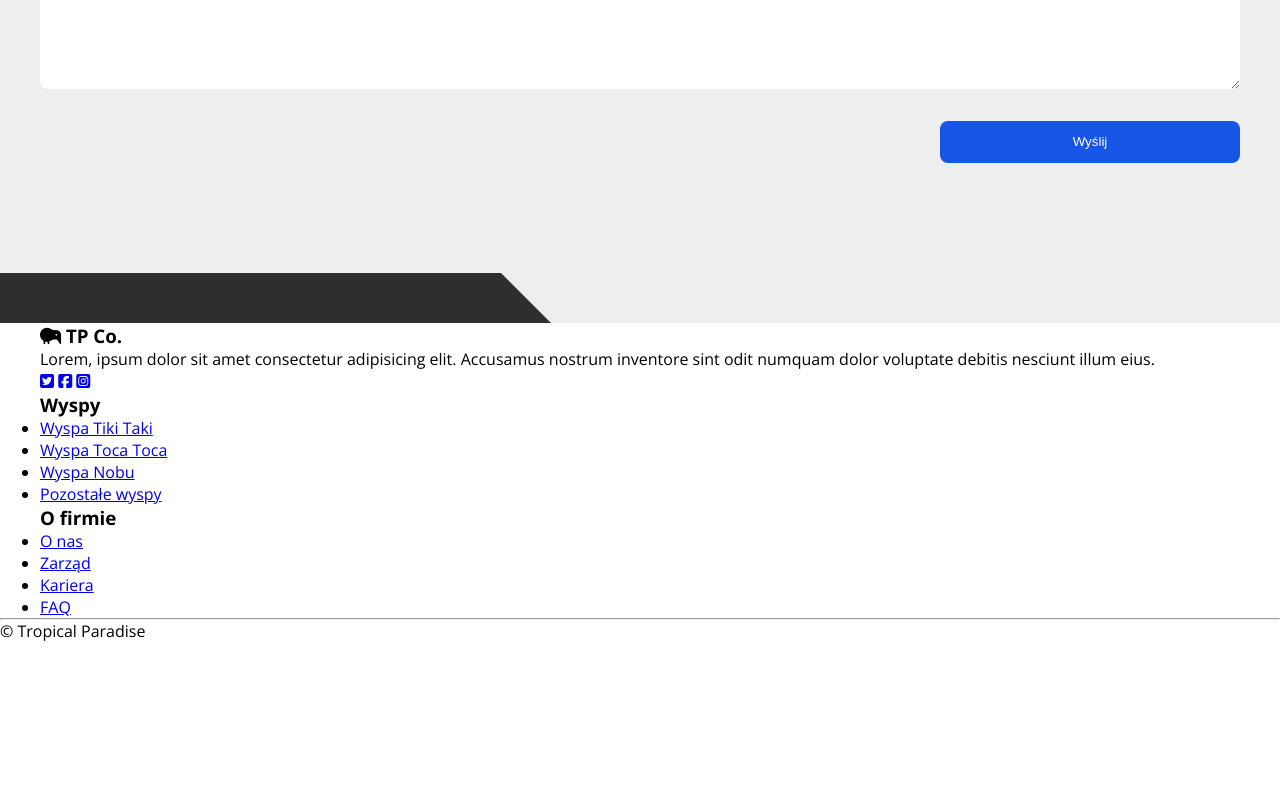
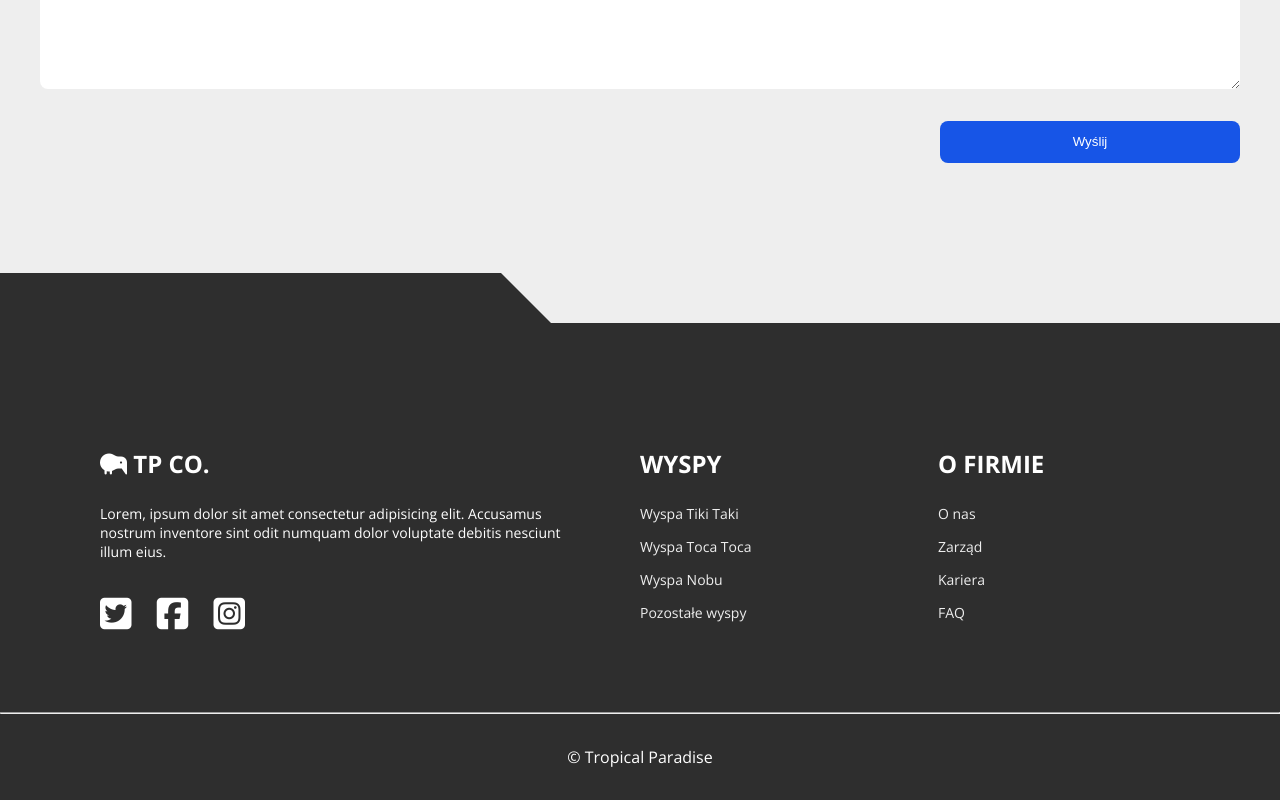
Before and after one commit to sldata/Tropical-Paradise-Website, a website: page index.html in a window 1280 px wide. Shown: the part 6714-7514 px from the top of the page. Before the commit the page ends 7356 px from the top, so only its background shows below. Drawn offline with nearby package versions, Linux system fonts and the light colour scheme.

Commit message:
stylized footer

```diff
--- a/index.html
+++ b/index.html
@@ -235,7 +235,7 @@
 </main>
     <footer class="footer">
     <div class="wrapper">
-        <div class="foter__boxes">
+        <div class="footer__boxes">
             <div class="footer__box">
                 <h3 class="footer__box-title"><i class="fas fa-kiwi-bird"></i> TP Co.</h3>
                 <p>Lorem, ipsum dolor sit amet consectetur adipisicing elit. Accusamus nostrum inventore sint odit
@@ -267,7 +267,7 @@
         </div>
     </div>
     <hr>
-    <p class="footer_bottom-text"> &copy; <span class="footer__year"></span> Tropical Paradise </p>
+    <p class="footer__bottom-text"> &copy; <span class="footer__year"></span> Tropical Paradise </p>
 </footer>
 
     <script type="text/javascript" src="//code.jquery.com/jquery-1.11.0.min.js"></script>
--- a/src/sass/_styles.scss
+++ b/src/sass/_styles.scss
@@ -434,9 +434,52 @@ body {
 		border-radius: 8px;
 		background-color: $main-color;
 		cursor: pointer;
-		&::before{
+		&::before {
 			background-color: $secondary-color;
 		}
+	}
+}
+
+// Footer
+
+.footer {
+	color: $pure-white;
+	background-color: $dark;
+	.wrapper {
+		padding: 6em 2em 2em;
+	}
+	&__box {
+		font-size: 1.4rem;
+	}
+	&__box-desktop {
+		display: none;
+	}
+	&__box-title {
+		margin-bottom: 1em;
+		font-size: 3rem;
+		text-transform: uppercase;
+	}
+	&__box-social {
+		margin: 2em 0 1em;
+	}
+	&__box-link {
+		padding: 0 0.3em;
+		color: $pure-white;
+		font-size: 3.6rem;
+		text-decoration: none;
+		transition: color 0.3s;
+
+		&:first-child {
+			padding-left: 0;
+		}
+
+		&:hover {
+			color: $light-white;
+		}
+	}
+	&__bottom-text {
+		padding: 2em;
+		text-align: center;
 	}
 }
 
@@ -541,6 +584,36 @@ body {
 			width: 45%;
 		}
 	}
+	.footer {
+		&__boxes {
+			display: flex;
+			justify-content: space-between;
+		}
+		&__box-desktop {
+			display: block;
+		}
+		&__box {
+			margin: 2em;
+			width: 25%;
+			&:first-child {
+				width: 50%;
+			}
+		}
+		&__box-title {
+			font-size: 2.4rem;
+		}
+
+		&__box-list {
+			list-style: none;
+		}
+		&__box-list-item {
+			margin-bottom: 1em;
+			a {
+				color: $light-white;
+				text-decoration: none;
+			}
+		}
+	}
 }
 @media (min-width: 992px) {
 	.burger-btn {
```
Also changed, not shown: dist/css/main.min.css, 1 other file.
